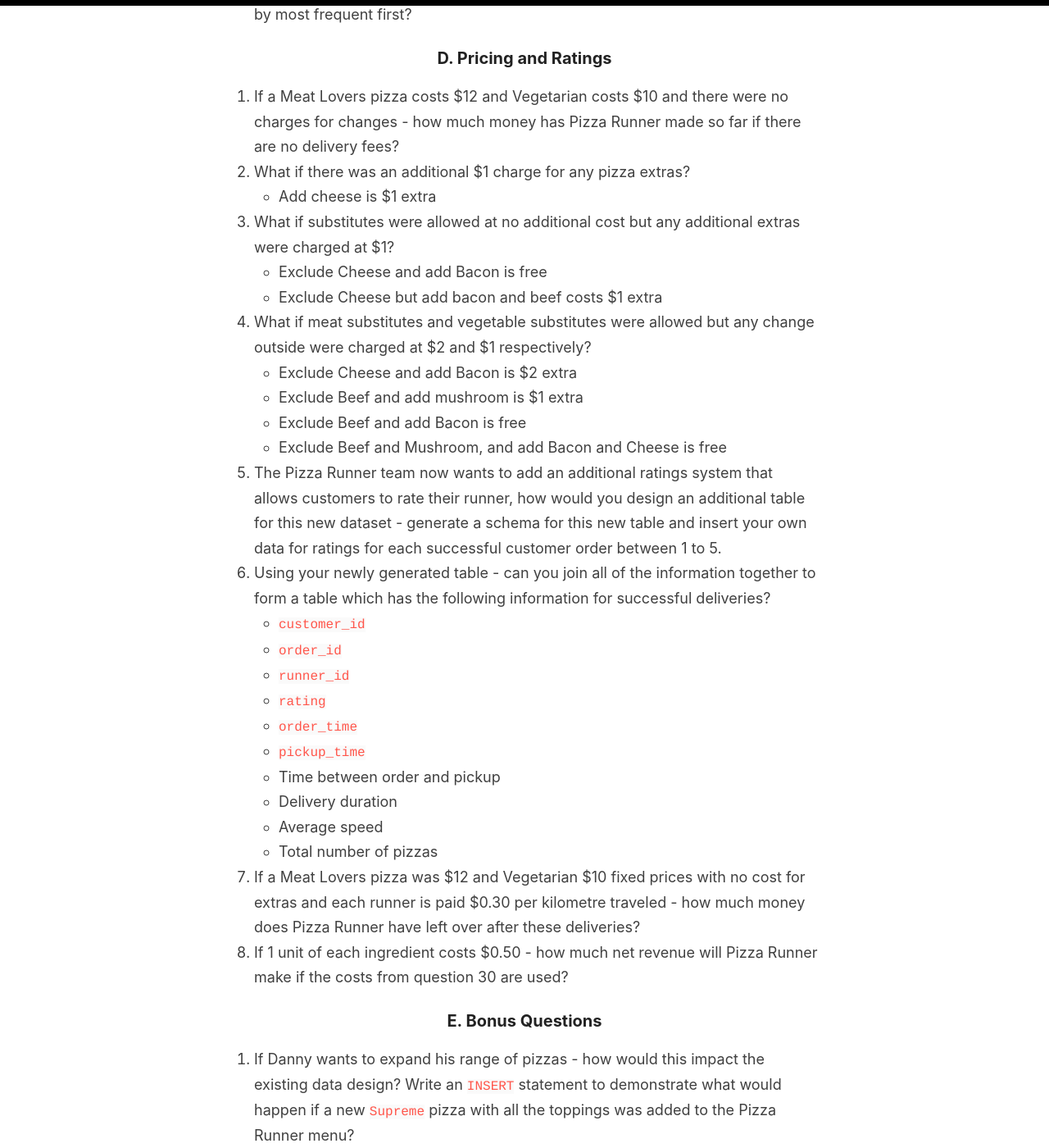
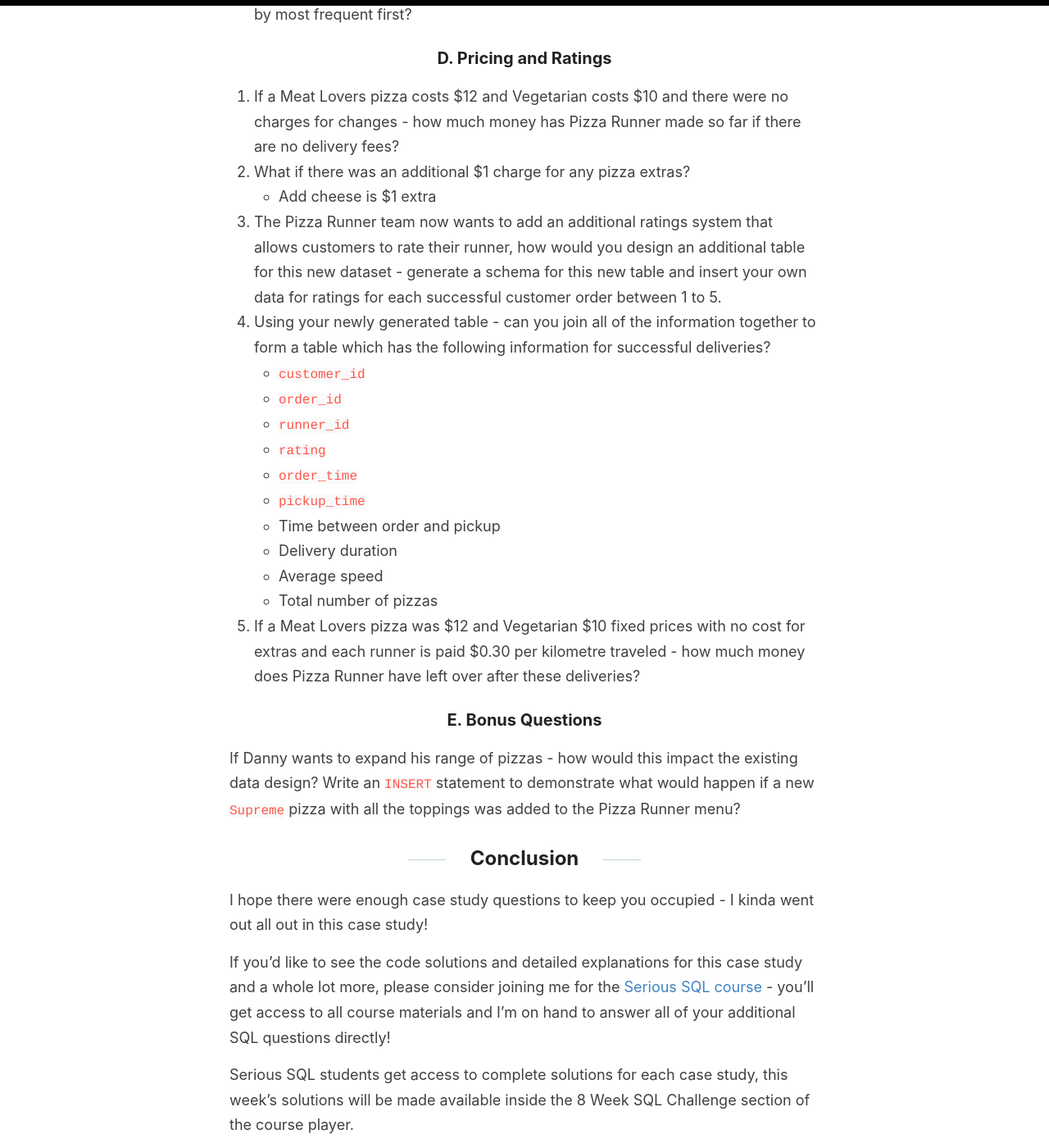
Before and after one commit to datawithdanny/8-week-sql-challenge, a Jekyll site: the page built from _posts/2021-05-04-case-study-2.md, in a window 1280 px wide and 1400 px high, scrolled down 9038 px. Shown: the whole window at 82% size. Built offline with Jekyll 4.4.1, drawn with Linux system fonts in a browser that asks for light colours; comment, search, counter and statistics services are not loaded; some of the changed text lies outside the part shown.

Commit message:
Update questions for week 2 and add in latest links

```diff
--- a/_posts/2021-05-04-case-study-2.md
+++ b/_posts/2021-05-04-case-study-2.md
@@ -217,16 +217,8 @@
 1. If a Meat Lovers pizza costs $12 and Vegetarian costs $10 and there were no charges for changes - how much money has Pizza Runner made so far if there are no delivery fees?
 2. What if there was an additional $1 charge for any pizza extras?
   + Add cheese is $1 extra
-3. What if substitutes were allowed at no additional cost but any additional extras were charged at $1?
-  + Exclude Cheese and add Bacon is free
-  + Exclude Cheese but add bacon and beef costs $1 extra
-4. What if meat substitutes and vegetable substitutes were allowed but any change outside were charged at $2 and $1 respectively?
-  + Exclude Cheese and add Bacon is $2 extra
-  + Exclude Beef and add mushroom is $1 extra
-  + Exclude Beef and add Bacon is free
-  + Exclude Beef and Mushroom, and add Bacon and Cheese is free
-5. The Pizza Runner team now wants to add an additional ratings system that allows customers to rate their runner, how would you design an additional table for this new dataset - generate a schema for this new table and insert your own data for ratings for each successful customer order between 1 to 5.
-6. Using your newly generated table - can you join all of the information together to form a table which has the following information for successful deliveries?
+3. The Pizza Runner team now wants to add an additional ratings system that allows customers to rate their runner, how would you design an additional table for this new dataset - generate a schema for this new table and insert your own data for ratings for each successful customer order between 1 to 5.
+4. Using your newly generated table - can you join all of the information together to form a table which has the following information for successful deliveries?
   + `customer_id`
   + `order_id`
   + `runner_id`
@@ -237,14 +229,11 @@
   + Delivery duration
   + Average speed
   + Total number of pizzas
-8. If a Meat Lovers pizza was $12 and Vegetarian $10 fixed prices with no cost for extras and each runner is paid $0.30 per kilometre traveled - how much money does Pizza Runner have left over after these deliveries?
-9. If 1 unit of each ingredient costs $0.50 - how much net revenue will Pizza Runner make if the costs from question 30 are used?
+5. If a Meat Lovers pizza was $12 and Vegetarian $10 fixed prices with no cost for extras and each runner is paid $0.30 per kilometre traveled - how much money does Pizza Runner have left over after these deliveries?
 
 ### E. Bonus Questions
 
-1. If Danny wants to expand his range of pizzas - how would this impact the existing data design? Write an `INSERT` statement to demonstrate what would happen if a new `Supreme` pizza with all the toppings was added to the Pizza Runner menu?
-2. Danny notices a new existing data issue - the recipe for Meat Lovers pizzas was actually incorrect for the second week of January - there was actually a shortage of salami! Write an `UPDATE` statement to reflect this in the existing data
-3. Danny wants you to create 2 database views on top of the `customer_orders` and the `runner_orders` data tables to fix up all of the data issues
+If Danny wants to expand his range of pizzas - how would this impact the existing data design? Write an `INSERT` statement to demonstrate what would happen if a new `Supreme` pizza with all the toppings was added to the Pizza Runner menu?
 
 ## Conclusion
 
```
Also changed, not shown: _pages/getting-started.md (+1 -0 lines).
